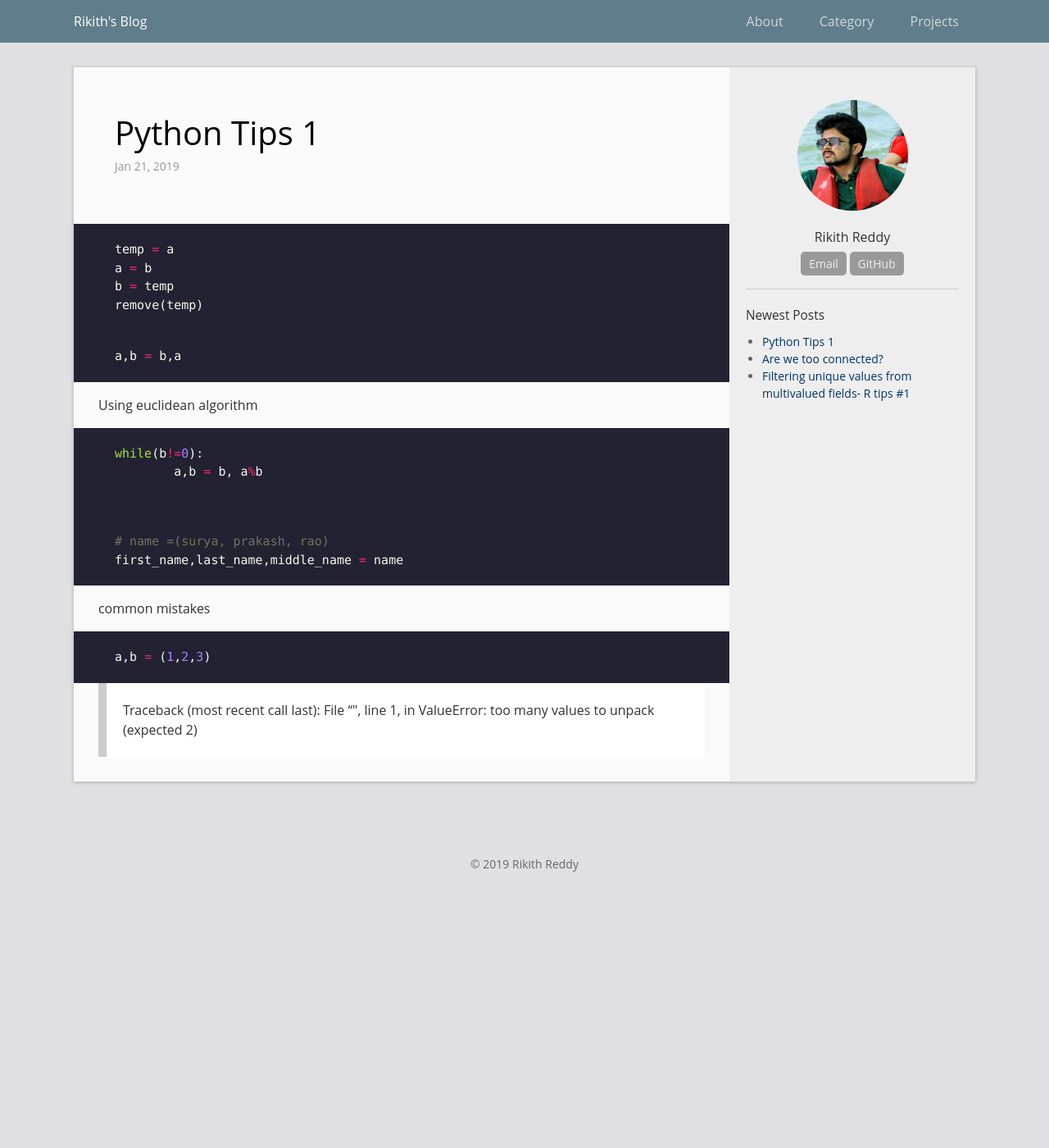
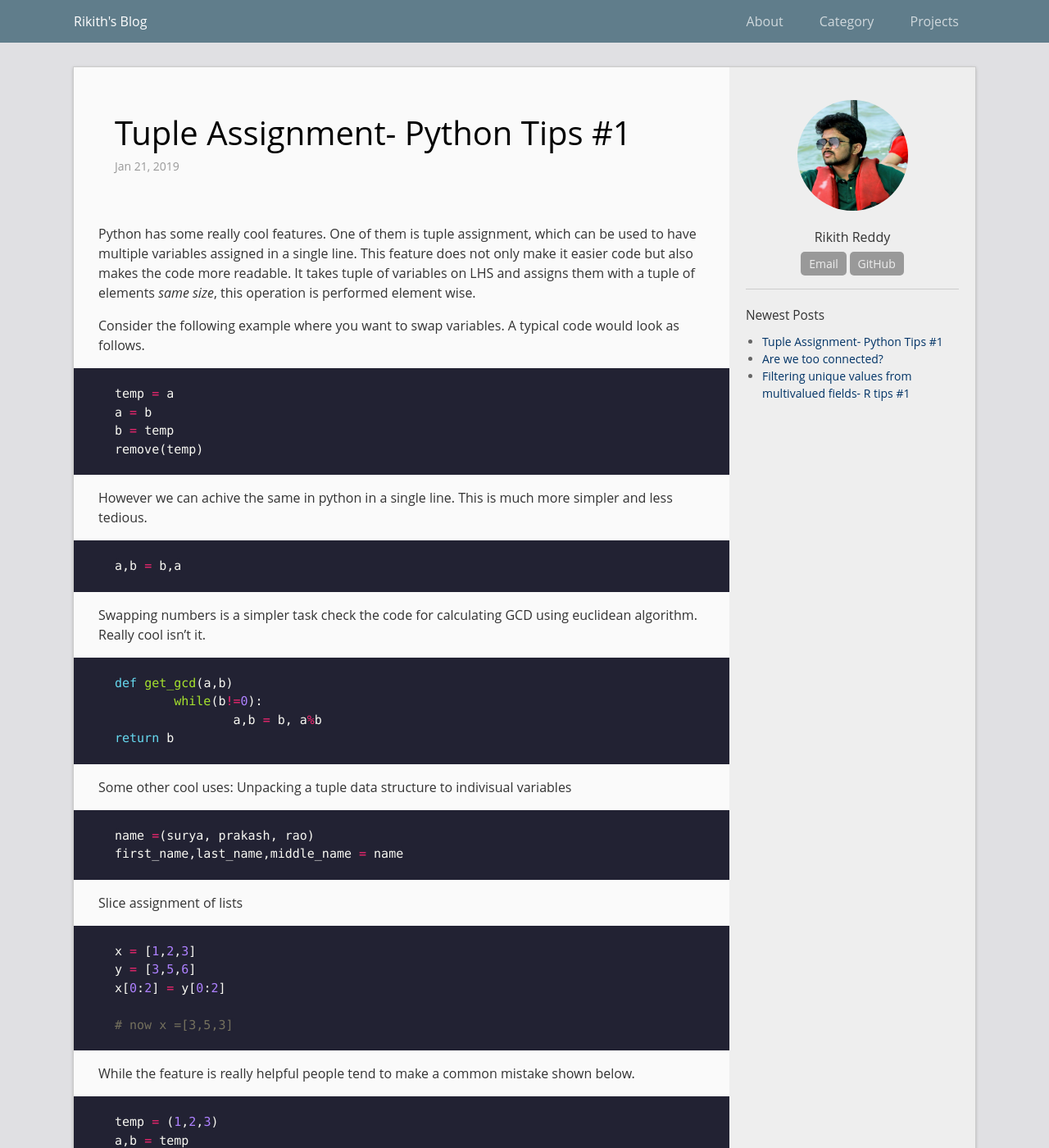
Before and after one commit to rikithreddy/rikithreddy.github.io, a Jekyll site: the page built from _posts/2019-01-21-Python-tips-1.md, in a window 1280 px wide and 1400 px high. Shown: the whole window at 82% size. Built offline with Jekyll 4.4.1, drawn with Linux system fonts in a browser that asks for light colours; some of the changed text lies outside the part shown.

Commit message:
Added details to post

````diff
--- a/_posts/2019-01-21-Python-tips-1.md
+++ b/_posts/2019-01-21-Python-tips-1.md
@@ -1,3 +1,18 @@
+---
+layout: post
+title:  "Tuple Assignment- Python Tips #1"
+date:   2019-01-21 06:00:00
+categories: python
+permalink: /python/tips/1
+---
+
+
+
+
+Python has some really cool features. One of them is tuple assignment, which can be used to have multiple variables assigned in a single line. This feature does not only make it easier code but also makes the code more readable. It takes tuple of variables on LHS and assigns them with a tuple of elements *same size*, this operation is performed element wise.
+
+Consider the following example where you want to swap variables. A typical code would look as follows.
+
 ```c
 temp = a
 a = b
@@ -5,28 +20,49 @@ b = temp
 remove(temp)
 ```
 
+However we can achive the same in python in a single line. This is much more simpler and less tedious.
+
 ```python
 a,b = b,a
 ```
+Swapping numbers is a simpler task check the code for calculating GCD using euclidean algorithm. Really cool isn't it.
 
-
-Using euclidean algorithm
 ``` python
-while(b!=0):
-	a,b = b, a%b
-
+def get_gcd(a,b)
+	while(b!=0):
+		a,b = b, a%b
+return b
 ```
 
+Some other cool uses:
+Unpacking a tuple data structure to indivisual variables
 ```python
-# name =(surya, prakash, rao)
+name =(surya, prakash, rao)
 first_name,last_name,middle_name = name
 ```
+Slice assignment of lists
 
-common mistakes
 ```python
-a,b = (1,2,3)
+x = [1,2,3]
+y = [3,5,6]
+x[0:2] = y[0:2]
+
+# now x =[3,5,3]
 ```
 
-> Traceback (most recent call last):
->  File "<stdin>", line 1, in <module>
-> ValueError: too many values to unpack (expected 2)
+While the feature is really helpful people tend to make a common mistake shown below.
+
+```python
+temp = (1,2,3)
+a,b = temp
+```
+Output:
+```output
+Traceback (most recent call last):
+ File "<stdin>", line 1, in <module>
+ValueError: too many values to unpack (expected 2)
+```
+Always remember that you need to have equal number of elements on LHS and RHS to assign properly to avoid this mistake.
+
+Hope this helps you write better code in python :D
+HAPPY CODING!!
````
